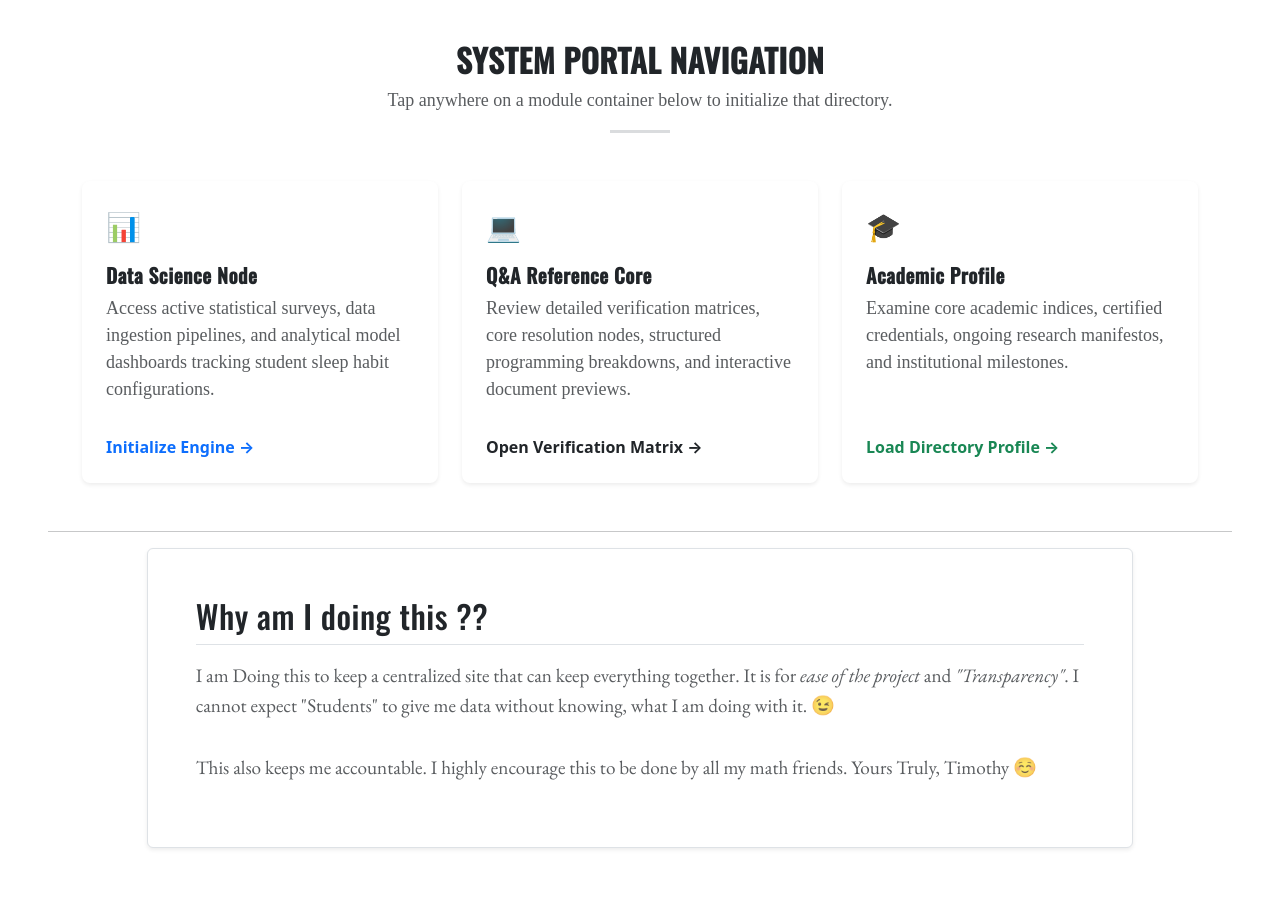
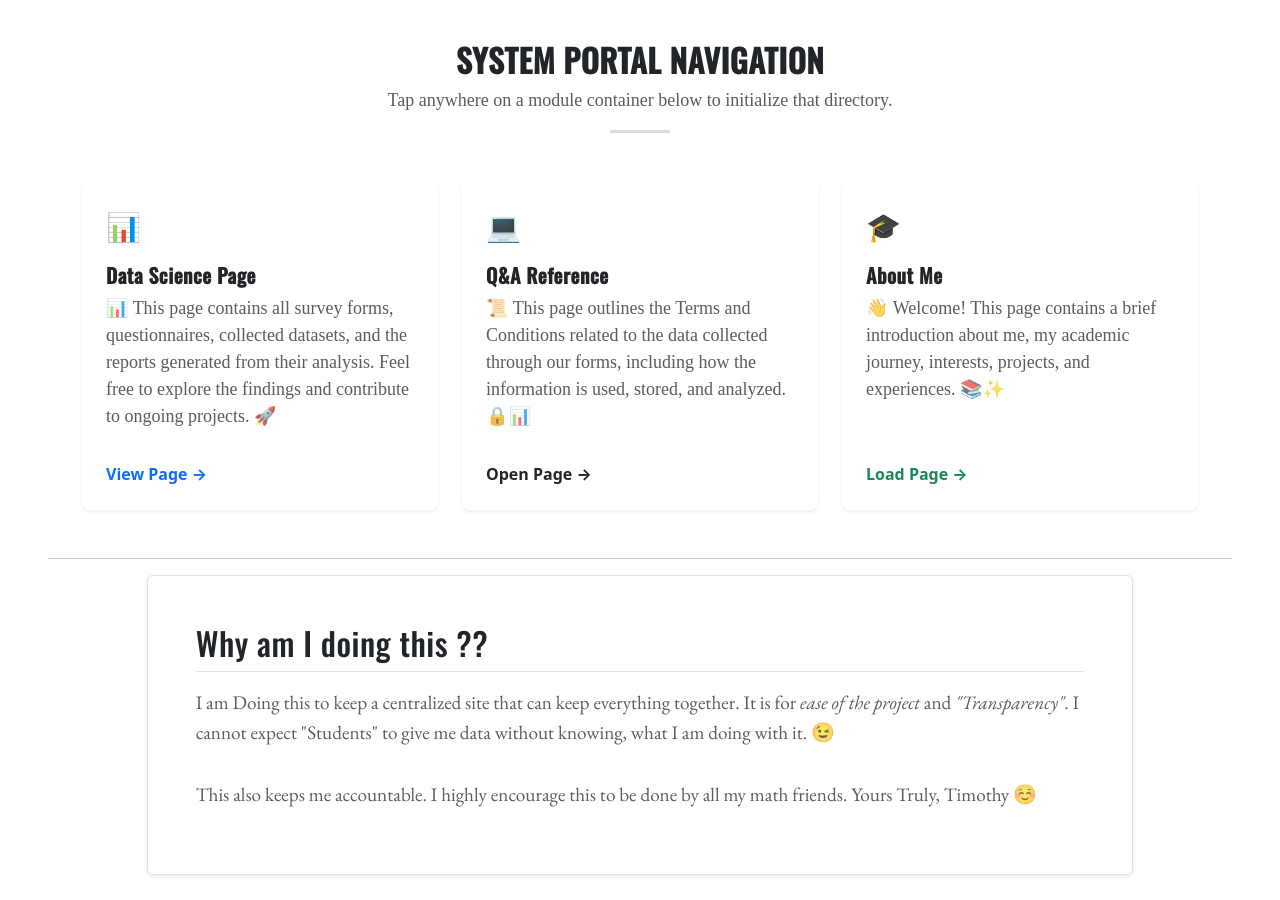
Before and after one commit to tninanofchirawa/personal-website-1, a Jekyll site: the page built from index.html, in a window 1280 px wide and 900 px high, scrolled down 928 px. Built offline with Jekyll 4.4.1, drawn with Linux system fonts in a browser that asks for light colours; some web fonts are replaced.

Commit message:
few minor edits

```diff
--- a/index.html
+++ b/index.html
@@ -29,14 +29,14 @@ hero_image: Docs and Pics/Pictures/Public/Home/Hero Image/Bible.jpg
         style="transition: transform 0.2s ease-in-out, box-shadow 0.2s ease-in-out;">
         <div class="card-body p-4 d-flex flex-column">
           <div class="mb-3 text-primary fs-3">📊</div>
-          <h3 class="h5 card-title fw-bold">Data Science Node</h3>
+          <h3 class="h5 card-title fw-bold">Data Science Page</h3>
           <p class="card-text text-muted flex-grow-1">
-            Access active statistical surveys, data ingestion pipelines, and analytical model dashboards tracking
-            student sleep habit configurations.
+            📊 This page contains all survey forms, questionnaires, collected datasets, and the reports generated from
+            their analysis. Feel free to explore the findings and contribute to ongoing projects. 🚀
           </p>
           <a href="{{ '/data-science.html' | relative_url }}"
             class="stretched-link text-decoration-none text-primary fw-bold mt-3 btn-text-link">
-            Initialize Engine &rarr;
+            View Page &rarr;
           </a>
         </div>
       </div>
@@ -47,14 +47,14 @@ hero_image: Docs and Pics/Pictures/Public/Home/Hero Image/Bible.jpg
         style="transition: transform 0.2s ease-in-out, box-shadow 0.2s ease-in-out;">
         <div class="card-body p-4 d-flex flex-column">
           <div class="mb-3 text-warning fs-3">💻</div>
-          <h3 class="h5 card-title fw-bold">Q&A Reference Core</h3>
+          <h3 class="h5 card-title fw-bold">Q&A Reference</h3>
           <p class="card-text text-muted flex-grow-1">
-            Review detailed verification matrices, core resolution nodes, structured programming breakdowns, and
-            interactive document previews.
+            📜 This page outlines the Terms and Conditions related to the data collected through our forms, including
+            how the information is used, stored, and analyzed. 🔒📊
           </p>
           <a href="{{ '/qa.html' | relative_url }}"
             class="stretched-link text-decoration-none text-warning text-dark fw-bold mt-3 btn-text-link">
-            Open Verification Matrix &rarr;
+            Open Page &rarr;
           </a>
         </div>
       </div>
@@ -65,14 +65,14 @@ hero_image: Docs and Pics/Pictures/Public/Home/Hero Image/Bible.jpg
         style="transition: transform 0.2s ease-in-out, box-shadow 0.2s ease-in-out;">
         <div class="card-body p-4 d-flex flex-column">
           <div class="mb-3 text-success fs-3">🎓</div>
-          <h3 class="h5 card-title fw-bold">Academic Profile</h3>
+          <h3 class="h5 card-title fw-bold">About Me</h3>
           <p class="card-text text-muted flex-grow-1">
-            Examine core academic indices, certified credentials, ongoing research manifestos, and institutional
-            milestones.
+            👋 Welcome! This page contains a brief introduction about me, my academic journey, interests, projects, and
+            experiences. 📚✨
           </p>
           <a href="{{ '/personal.html' | relative_url }}"
             class="stretched-link text-decoration-none text-success fw-bold mt-3 btn-text-link">
-            Load Directory Profile &rarr;
+            Load Page &rarr;
           </a>
         </div>
       </div>
--- a/math-club/hpl.html
+++ b/math-club/hpl.html
@@ -147,6 +147,9 @@ round_1: math-club/HITS_Maths_Club_Pics/HPL/Images/me-and-senior-explainig-the-r
         <br>
         The rest of the videos need a lot of permissions before they can be shared. So yeah… I’m peacefully avoiding all
         that trouble 😂
+        <hr>
+        🎬📸 Wondering where most of the BTS photos went? 😅 I was a little too busy during the event to take them, and
+        getting approval to share everything publicly is a slow process. Maybe next time! 🚀
       </p>
     </div>
   </div>
```
Also changed, not shown: math-club/index.html (+4 -4 lines).
